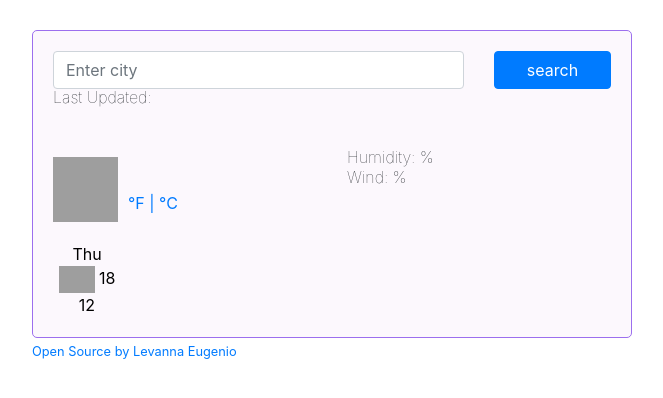
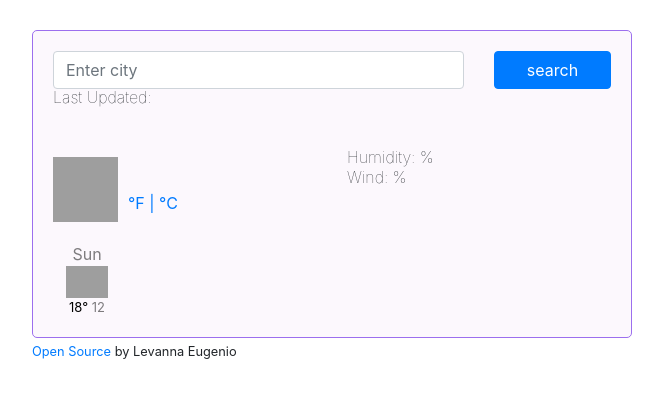
Before and after one commit to leveugenio/my-weather-app, a plain HTML site: page index.html in a window 1280 px wide. Shown: the whole page, without its empty margins (308-971 px from the left). Drawn offline with nearby package versions, Linux system fonts and the light colour scheme; no server answers; grey boxes are pictures that could not be loaded.

Commit message:
Added forecast html

```diff
--- a/index.html
+++ b/index.html
@@ -75,25 +75,28 @@
         <div class="weather-forecast" id="forecast">
       <div class="row">
         <div class = "col-2">
-          Thu
-          <img src="https://ssl.gstatic.com/onebox/weather/64/sunny.png" alt = "" width="36"/>
-          18 12
+          <div class="weather-forecast-date">Sun</div>
+          <img src="https://ssl.gstatic.com/onebox/weather/64/sunny.png" alt = "" width="42"/>
+          <div class="weather-forecast-temperatures">
+            <span class="weather-forecast-temperature-max">18°</span>
+            <span class="weather-forecast-temperature-min">12</span>
+          </div>
         </div>
       </div>
       </div>
-
     </div>
-    <small>  <a href="https://github.com/leveugenio/my-weather-app.git">
-      Open Source by Levanna Eugenio
-    </a>
-
-    </small>
-          </h3>
 
 
-  </body>
 
 
-  <script src="src/index.js"></script>
 
+
+    <small>
+      <a href="https://github.com/leveugenio/my-weather-app.git">
+      Open Source</a> by Levanna Eugenio
+    </small>
+    </div>
+    </div>
+    <script src="src/index.js"></script>
+  </body>
 </html>
```
